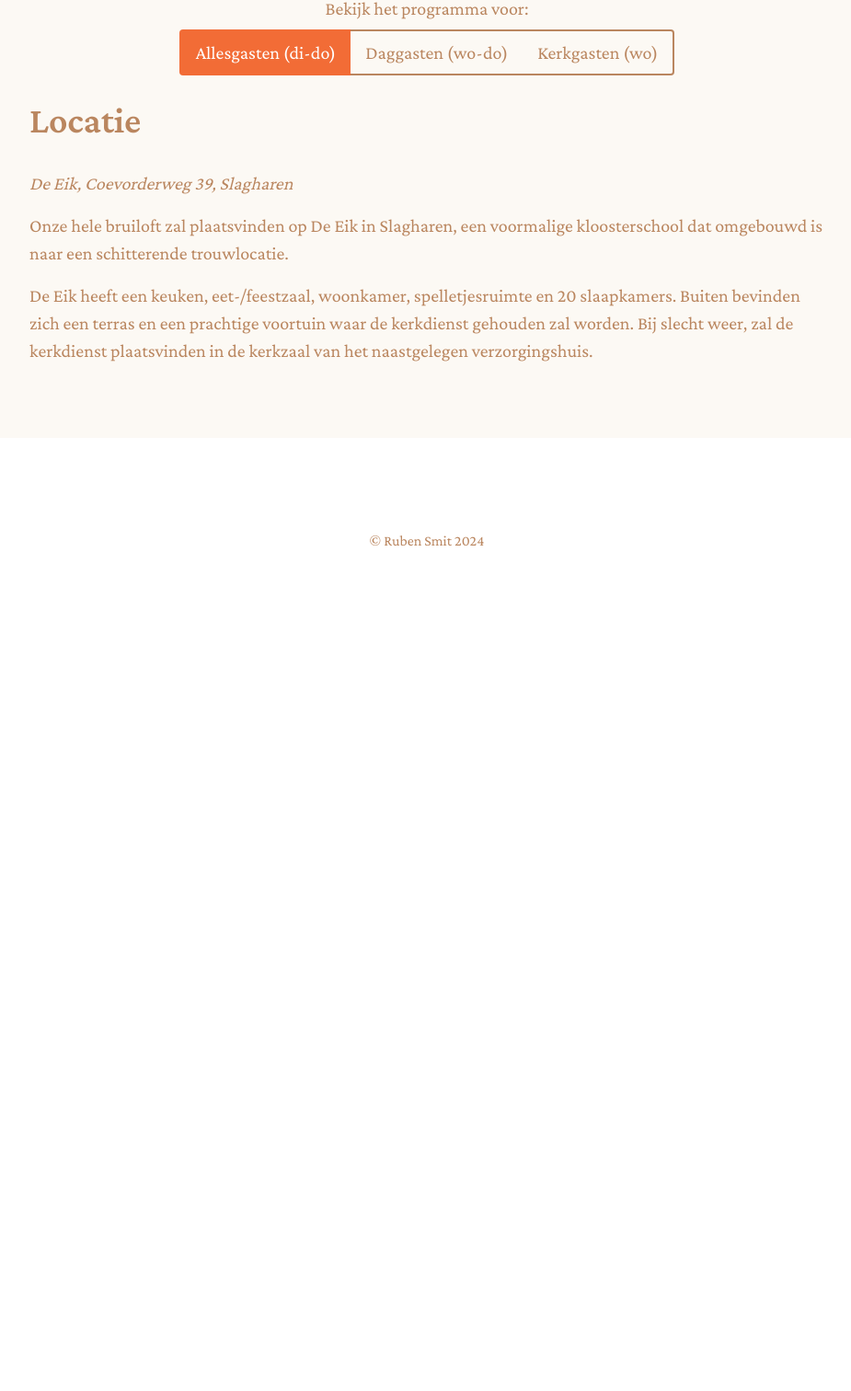
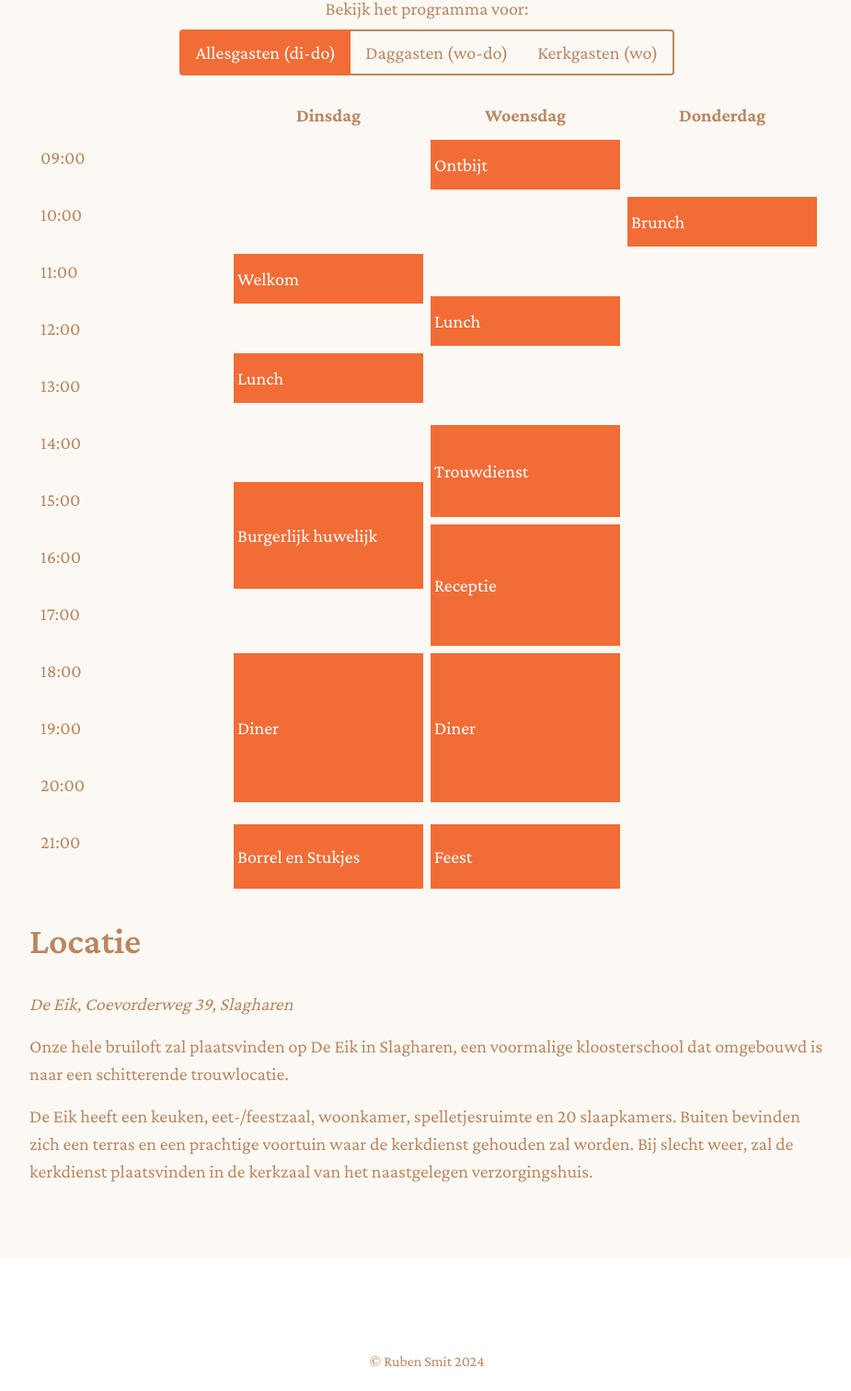
Before and after one commit to RubenSmit/onzebarfdag.nl, a Jekyll site: the page built from programma_en_locatie.markdown, in a window 1280 px wide. Shown: the part 796-2308 px from the top of the page at 92% size, without its empty margins (176-1101 px from the left). Built offline with Jekyll 4.4.1, drawn with Linux system fonts in a browser that asks for light colours; before the commit the page ends 1416 px from its top, so only the background shows below that.

Commit message:
Add timeline

```diff
--- /dev/null
+++ b/_includes/timeline_alt.html
@@ -0,0 +1,156 @@
+<div class="w-full mt-6 text-center">Bekijk het programma voor:</div>
+<div class="w-full my-2 flex justify-center">
+  <button class="py-2 px-4 border-t-2 border-b-2 border-l-2 rounded-l hover:bg-secondary hover:text-white hover:border-secondary border-secondary bg-secondary text-white" data-timeline-button="alles" onclick="changeProgram('alles')">Allesgasten (di-do)</button>
+  <button class="py-2 px-4 border-t-2 border-b-2 hover:bg-secondary hover:text-white hover:border-secondary border-primary" data-timeline-button="dag" onclick="changeProgram('dag')">Daggasten (wo-do)</button>
+  <button class="py-2 px-4 border-t-2 border-b-2 border-r-2 rounded-r hover:bg-secondary hover:text-white hover:border-secondary border-primary" data-timeline-button="kerk" onclick="changeProgram('kerk')">Kerkgasten (wo)</button>
+</div>
+
+
+<table class="custom w-full table-fixed my-6 border-collapse">
+  <thead>
+  <tr>
+    <th></th>
+    <th class="p-1">Dinsdag</th>
+    <th>Woensdag</th>
+    <th>Donderdag</th>
+  </tr>
+  </thead>
+  <tbody>
+  <tr class="border-b-1 border-slate">
+    <td class="p-1 align-top text-left border-8 border-tan">09:00</td>
+    <td class="p-1 align-top text-left border-8 border-tan"></td>
+    <td rowspan="2" class="p-1 bg-secondary text-white border-8 border-tan">Ontbijt</td>
+    <td class="p-1 align-top text-left border-8 border-tan"></td>
+  </tr>
+  <tr>
+    <td class="p-1 align-top text-left border-8 border-tan"></td>
+    <td class="p-1 align-top text-left border-8 border-tan"></td>
+    <td class="p-1 align-top text-left border-8 border-tan"></td>
+  </tr>
+  <tr>
+    <td class="p-1 align-top text-left border-8 border-tan">10:00</td>
+    <td class="p-1 align-top text-left border-8 border-tan"></td>
+    <td class="p-1 align-top text-left border-8 border-tan"></td>
+    <td rowspan="2" class="p-1 bg-secondary text-white border-8 border-tan">Brunch</td>
+  </tr>
+  <tr>
+    <td class="p-1 align-top text-left border-8 border-tan"></td>
+    <td class="p-1 align-top text-left border-8 border-tan"></td>
+    <td class="p-1 align-top text-left border-8 border-tan"></td>
+  </tr>
+  <tr>
+    <td class="p-1 align-top text-left border-8 border-tan">11:00</td>
+    <td rowspan="2" class="p-1 bg-secondary text-white border-8 border-tan">Welkom</td>
+    <td class="p-1 align-top text-left border-8 border-tan"></td>
+    <td class="p-1 align-top text-left border-8 border-tan"></td>
+  </tr>
+  <tr>
+    <td class="p-1 align-top text-left border-8 border-tan"></td>
+    <td rowspan="2" class="p-1 bg-secondary text-white border-8 border-tan">Lunch</td>
+    <td class="p-1 align-top text-left border-8 border-tan"></td>
+  </tr>
+  <tr>
+    <td class="p-1 align-top text-left border-8 border-tan">12:00</td>
+    <td class="p-1 align-top text-left border-8 border-tan"></td>
+    <td class="p-1 align-top text-left border-8 border-tan"></td>
+  </tr>
+  <tr>
+    <td class="p-1 align-top text-left border-8 border-tan"></td>
+    <td rowspan="2" class="p-1 bg-secondary text-white border-8 border-tan">Lunch</td>
+    <td class="p-1 align-top text-left border-8 border-tan"></td>
+    <td class="p-1 align-top text-left border-8 border-tan"></td>
+  </tr>
+  <tr>
+    <td class="p-1 align-top text-left border-8 border-tan">13:00</td>
+    <td class="p-1 align-top text-left border-8 border-tan"></td>
+    <td class="p-1 align-top text-left border-8 border-tan"></td>
+  </tr>
+  <tr>
+    <td class="p-1 align-top text-left border-8 border-tan"></td>
+    <td class="p-1 align-top text-left border-8 border-tan"></td>
+    <td class="p-1 align-top text-left border-8 border-tan"></td>
+    <td class="p-1 align-top text-left border-8 border-tan"></td>
+  </tr>
+  <tr>
+    <td class="p-1 align-top text-left border-8 border-tan">14:00</td>
+    <td class="p-1 align-top text-left border-8 border-tan"></td>
+    <td rowspan="3" class="p-1 bg-secondary text-white border-8 border-tan">Trouwdienst</td>
+    <td class="p-1 align-top text-left border-8 border-tan"></td>
+  </tr>
+  <tr>
+    <td class="p-1 align-top text-left border-8 border-tan"></td>
+    <td class="p-1 align-top text-left border-8 border-tan"></td>
+    <td class="p-1 align-top text-left border-8 border-tan"></td>
+  </tr>
+  <tr>
+    <td class="p-1 align-top text-left border-8 border-tan">15:00</td>
+    <td rowspan="4" class="p-1 bg-secondary text-white border-8 border-tan">Burgerlijk huwelijk</td>
+    <td class="p-1 align-top text-left border-8 border-tan"></td>
+  </tr>
+  <tr>
+    <td class="p-1 align-top text-left border-8 border-tan"></td>
+    <td rowspan="5" class="p-1 bg-secondary text-white border-8 border-tan">Receptie</td>
+    <td class="p-1 align-top text-left border-8 border-tan"></td>
+  </tr>
+  <tr>
+    <td class="p-1 align-top text-left border-8 border-tan">16:00</td>
+    <td class="p-1 align-top text-left border-8 border-tan"></td>
+  </tr>
+  <tr>
+    <td class="p-1 align-top text-left border-8 border-tan"></td>
+    <td class="p-1 align-top text-left border-8 border-tan"></td>
+  </tr>
+  <tr>
+    <td class="p-1 align-top text-left border-8 border-tan">17:00</td>
+    <td class="p-1 align-top text-left border-8 border-tan"></td>
+    <td class="p-1 align-top text-left border-8 border-tan"></td>
+  </tr>
+  <tr>
+    <td class="p-1 align-top text-left border-8 border-tan"></td>
+    <td class="p-1 align-top text-left border-8 border-tan"></td>
+    <td class="p-1 align-top text-left border-8 border-tan"></td>
+  </tr>
+  <tr>
+    <td class="p-1 align-top text-left border-8 border-tan">18:00</td>
+    <td rowspan="5" class="p-1 bg-secondary text-white border-8 border-tan">Diner</td>
+    <td rowspan="5" class="p-1 bg-secondary text-white border-8 border-tan">Diner</td>
+    <td class="p-1 align-top text-left border-8 border-tan"></td>
+  </tr>
+  <tr>
+    <td class="p-1 align-top text-left border-8 border-tan"></td>
+    <td class="p-1 align-top text-left border-8 border-tan"></td>
+  </tr>
+  <tr>
+    <td class="p-1 align-top text-left border-8 border-tan">19:00</td>
+    <td class="p-1 align-top text-left border-8 border-tan"></td>
+  </tr>
+  <tr>
+    <td class="p-1 align-top text-left border-8 border-tan"></td>
+    <td class="p-1 align-top text-left border-8 border-tan"></td>
+  </tr>
+  <tr>
+    <td class="p-1 align-top text-left border-8 border-tan">20:00</td>
+    <td class="p-1 align-top text-left border-8 border-tan"></td>
+  </tr>
+  <tr>
+    <td class="p-1 align-top text-left border-8 border-tan"></td>
+    <td class="p-1 align-top text-left border-8 border-tan"></td>
+    <td class="p-1 align-top text-left border-8 border-tan"></td>
+    <td class="p-1 align-top text-left border-8 border-tan"></td>
+  </tr>
+  <tr>
+    <td class="p-1 align-top text-left border-8 border-tan">21:00</td>
+    <td rowspan="3" class="p-1 bg-secondary text-white border-8 border-tan">Borrel en Stukjes</td>
+    <td rowspan="3" class="p-1 bg-secondary text-white border-8 border-tan">Feest</td>
+    <td class="p-1 align-top text-left border-8 border-tan"></td>
+  </tr>
+  <tr>
+    <td class="p-1 align-top text-left border-8 border-tan"></td>
+    <td class="p-1 align-top text-left border-8 border-tan"></td>
+  </tr>
+  <tr>
+    <td class="p-1 align-top text-left border-8 border-tan"></td>
+    <td class="p-1 align-top text-left border-8 border-tan"></td>
+  </tr>
+  </tbody>
+</table>
--- a/_includes/timeline_item.html
+++ /dev/null
@@ -1,6 +0,0 @@
-<div class="text-right font-semibold" data-timeline="{{include.type}}">{{include.time}}</div>
-<div class="flex px-4 justify-center timeline-deco" data-timeline="{{include.type}}">
-  <dd class="h-full w-3 mr-3 py-14 border-r-2 border-primary timeline-line"></dd>
-  <div class="rounded-full bg-primary w-6 h-6 -ml-6 timeline-orb"></div>
-</div>
-<div class="col-span-2 font-semibold" data-timeline="{{include.type}}">{{include.content}}</div>
--- a/programma_en_locatie.markdown
+++ b/programma_en_locatie.markdown
@@ -6,12 +6,7 @@ layout: default
 ## Programma
 Ben je uitgenodigd voor de woensdag, woensdag-donderdag of dinsdag-donderdag? Klik het dan hieronder aan zodat je de juiste programma-onderdelen ziet.
 
-<div class="w-full mt-6 text-center">Bekijk het programma voor:</div>
-<div class="w-full mt-2 flex justify-center">
-    <button class="py-2 px-4 border-t-2 border-b-2 border-l-2 rounded-l hover:bg-secondary hover:text-white hover:border-secondary border-secondary bg-secondary text-white" data-timeline-button="alles" onclick="changeProgram('alles')">Allesgasten (di-do)</button>
-    <button class="py-2 px-4 border-t-2 border-b-2 hover:bg-secondary hover:text-white hover:border-secondary border-primary" data-timeline-button="dag" onclick="changeProgram('dag')">Daggasten (wo-do)</button>
-    <button class="py-2 px-4 border-t-2 border-b-2 border-r-2 rounded-r hover:bg-secondary hover:text-white hover:border-secondary border-primary" data-timeline-button="kerk" onclick="changeProgram('kerk')">Kerkgasten (wo)</button>
-</div>
+{% include timeline_alt.html %}
 
 ## Locatie
 *De Eik, Coevorderweg 39, Slagharen*
--- a/style/markdown.css
+++ b/style/markdown.css
@@ -194,7 +194,7 @@
     content: "";
 }
 
-.markdown-body table {
+.markdown-body table:not(.custom) {
     border-spacing: 0;
     border-collapse: collapse;
     display: block;
@@ -203,8 +203,8 @@
     overflow: auto;
 }
 
-.markdown-body td,
-.markdown-body th {
+.markdown-body table:not(.custom) td,
+.markdown-body table:not(.custom) th {
     padding: 0;
 }
 
@@ -424,7 +424,7 @@
 .markdown-body ul,
 .markdown-body ol,
 .markdown-body dl,
-.markdown-body table,
+.markdown-body table:not(.custom),
 .markdown-body pre,
 .markdown-body details {
     margin-top: 0;
@@ -571,30 +571,30 @@
     margin-bottom: 16px;
 }
 
-.markdown-body table th {
+.markdown-body table:not(.custom) th {
     font-weight: var(--base-text-weight-semibold, 600);
 }
 
-.markdown-body table th,
-.markdown-body table td {
+.markdown-body table:not(.custom) th,
+.markdown-body table:not(.custom) td {
     padding: 6px 13px;
     border: 1px solid var(--color-border-default);
 }
 
-.markdown-body table td>:last-child {
+.markdown-body table:not(.custom) td>:last-child {
     margin-bottom: 0;
 }
 
-.markdown-body table tr {
+.markdown-body table:not(.custom) tr {
     background-color: var(--color-canvas-default);
     border-top: 1px solid var(--color-border-muted);
 }
 
-.markdown-body table tr:nth-child(2n) {
+.markdown-body table:not(.custom) tr:nth-child(2n) {
     background-color: var(--color-canvas-subtle);
 }
 
-.markdown-body table img {
+.markdown-body table:not(.custom) img {
     background-color: transparent;
 }
 
```
Also changed, not shown: _includes/timeline.html (+22 -2 lines).
